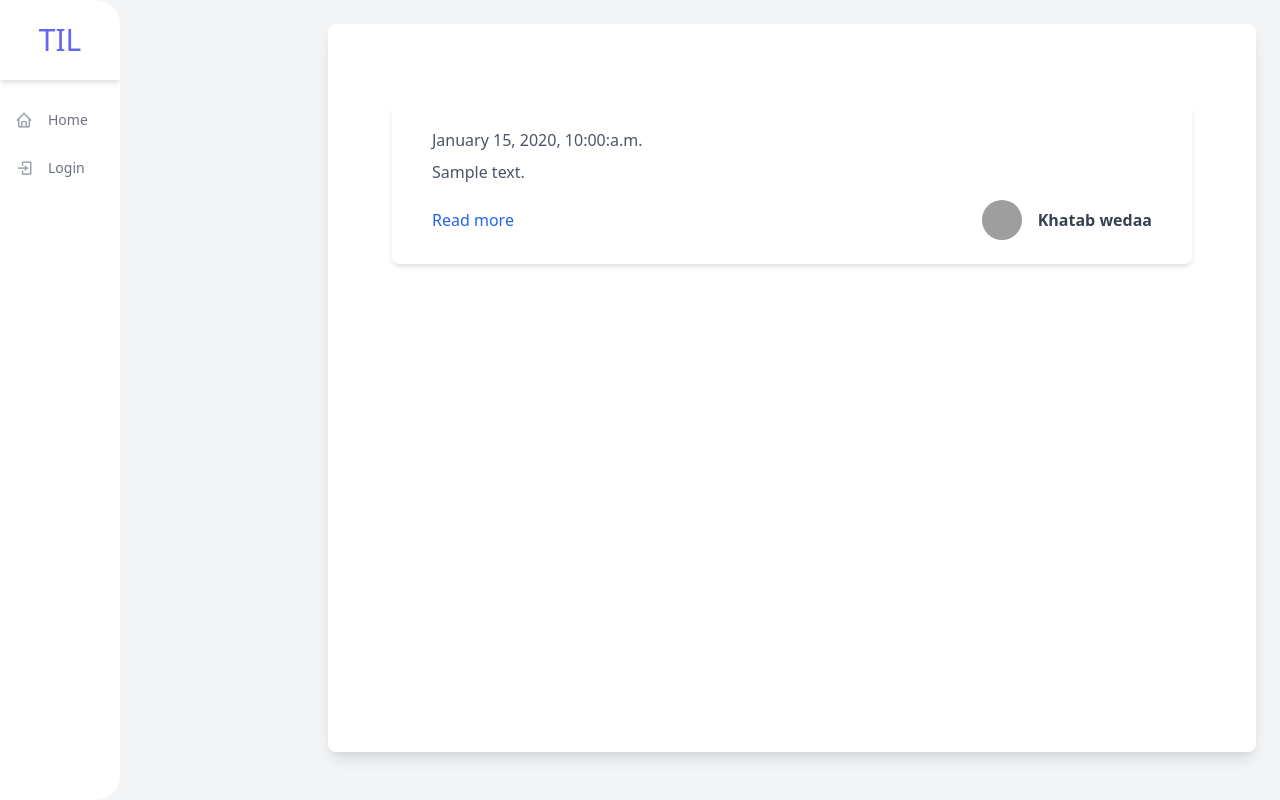
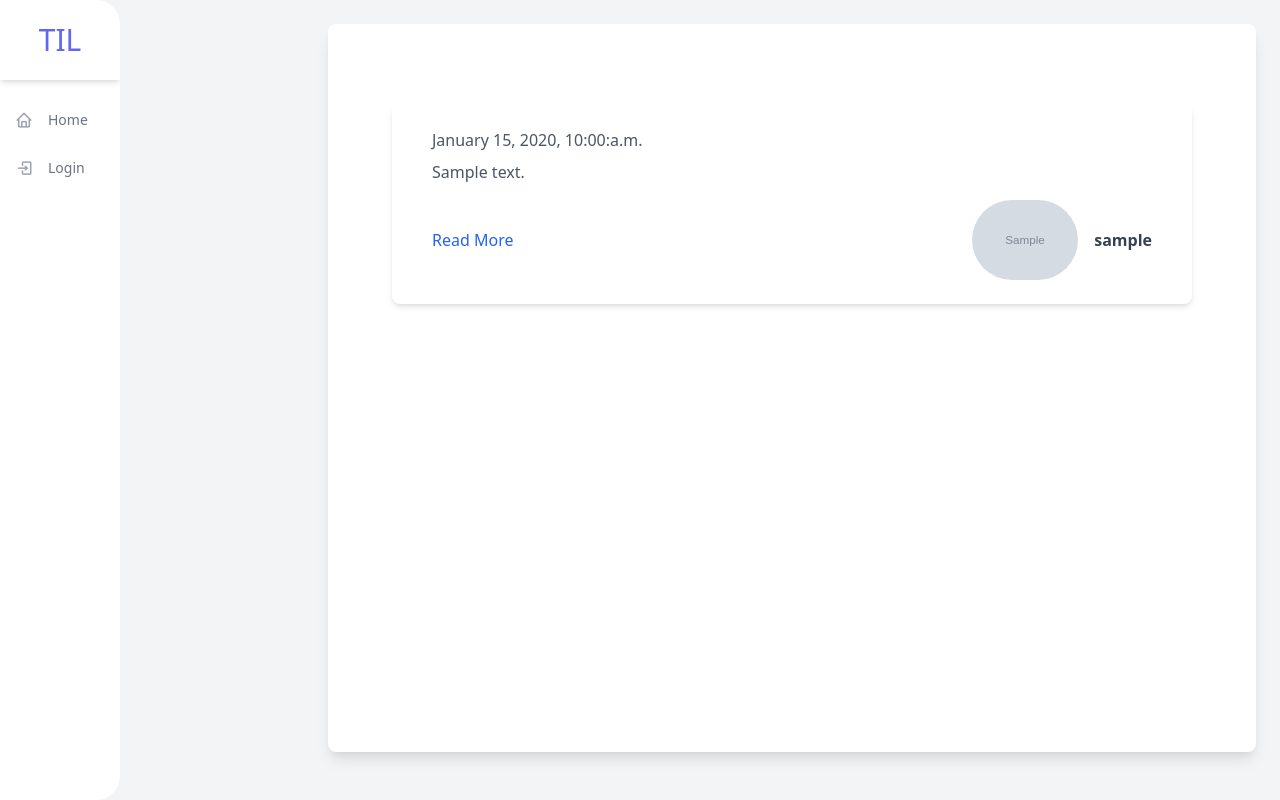
Before and after one commit to kowsik22/Django5, a Django app: page / in a window 1280 px wide. Run offline with Django 5.2, Linux system fonts and the light colour scheme; tables that the repository leaves empty hold one stand-in row (values such as "Sample post"); grey boxes marked "Sample" are stand-in pictures; some libraries are stand-ins or nearby versions; grey boxes are pictures that could not be loaded.

```diff
--- a/feed/models.py
+++ b/feed/models.py
@@ -1,10 +1,14 @@
 from django.db import models
-
+from django.contrib.auth.models import User
 # Create your models here.
 
 
 class Post(models.Model):
     text = models.CharField(max_length=240)
     date= models.DateTimeField( auto_now=False, auto_now_add=False)
+    author = models.ForeignKey(
+        User,
+        on_delete=models.CASCADE
+    )
     def __str__(self):
         return self.text
--- a/feed/templates/feed/homepage.html
+++ b/feed/templates/feed/homepage.html
@@ -1,4 +1,5 @@
 {% extends "base.html" %}
+{% load thumbnail %}
 
 {% block title %}Changed the title of the homepage{% endblock %}
 
@@ -16,15 +17,16 @@
             <p class="mt-2 text-gray-600">{{ post.text }}</p>
         </div>
         <div class="flex justify-between items-center mt-4">
-            <a class="text-blue-600 hover:underline" href="#">
-                {# TODO Add a detail url #}
-                Read more
+            <a class="text-blue-600 hover:underline" href="{%  url 'feed:detail' post.id %}">Read More</a>
             </a>
             <div>
                 {# TODO: User needs a link to their bio and a photo and a thumbnail and a name #}
                 <a class="flex items-center" href="#">
-                    <img class="mx-4 w-10 h-10 object-cover rounded-full hidden sm:block" src="https://images.unsplash.com/photo-1502980426475-b83966705988?ixlib=rb-1.2.1&ixid=eyJhcHBfaWQiOjEyMDd9&auto=format&fit=crop&w=373&q=80" alt="avatar">
-                    <h1 class="text-gray-700 font-bold">Khatab wedaa</h1>
+                  {% thumbnail post.author.profile.image "373x372" crop="center" as im %}
+                  <img class="mx-4 w-15 h-20 object-cover rounded-full hidden sm:block" src="{{im.url}}" alt="avatar">
+                  {% endthumbnail %}
+
+                    <h1 class="text-gray-700 font-bold">{{post.author.username}}</h1>
                 </a>
             </div>
         </div>
--- a/feed/urls.py
+++ b/feed/urls.py
@@ -5,5 +5,6 @@ from . import views
 app_name = "feed"
 
 urlpatterns = [
-    path("", views.HomePage.as_view(), name="index")
+    path("", views.HomePage.as_view(), name="index"),
+     path("<int:pk>/", views.PostDetailView.as_view(), name='detail')
 ]
--- a/feed/views.py
+++ b/feed/views.py
@@ -1,4 +1,4 @@
-from django.views.generic import ListView
+from django.views.generic import ListView,DetailView
 
 from .models import Post
 
@@ -9,3 +9,9 @@ class HomePage(ListView):
     model = Post
     context_object_name = "posts"
     queryset = Post.objects.all().order_by('-id')[0:30]
+
+class PostDetailView(DetailView):
+    http_method_names = ['get']
+    template_name = "feed/detail.html"
+    model = Post
+    context_object_name = "post"
```
Also changed, not shown: feed/migrations/0006_post_author.py (added).
